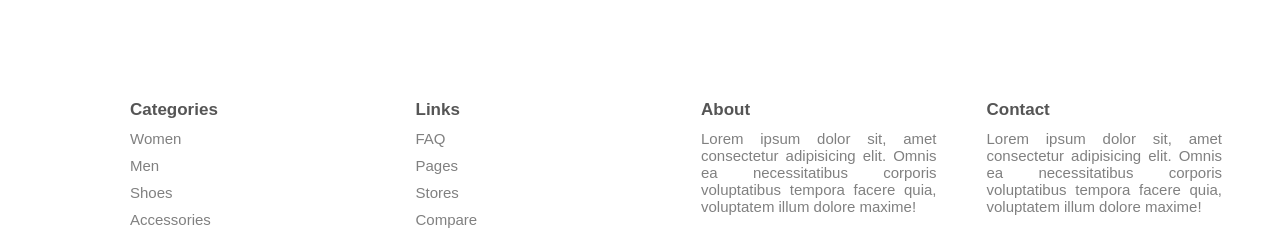
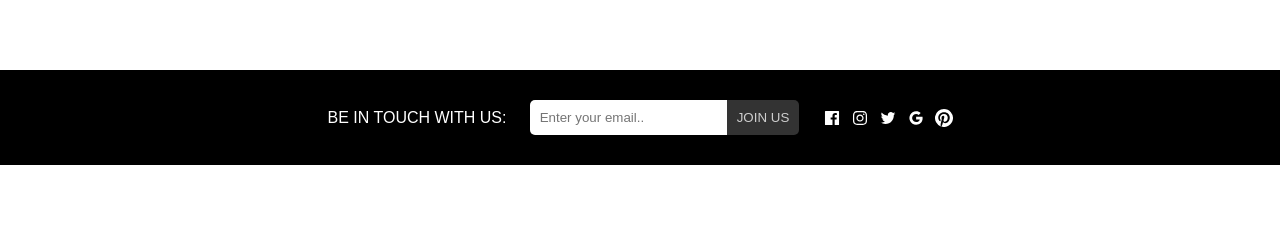
Before and after one commit to riteshk-007/E-commerce-site, a React (Vite) app: page / in a window 1280 px wide. Shown: the part 4006-4236 px from the top of the page. Built offline with nearby package versions, Linux system fonts and the light colour scheme; a web font is replaced by a local one.

Commit message:
design -  subscribe email section

```diff
--- /dev/null
+++ b/src/components/Contact/Contact.jsx
@@ -0,0 +1,32 @@
+import "./Contact.scss";
+
+import {
+  AiFillFacebook,
+  AiOutlineInstagram,
+  AiOutlineTwitter,
+  AiOutlineGoogle,
+} from "react-icons/ai";
+import { BsPinterest } from "react-icons/bs";
+
+function Contact() {
+  return (
+    <div className="contact">
+      <div className="wrapper">
+        <span>BE IN TOUCH WITH US:</span>
+        <div className="mail">
+          <input type="text" placeholder="Enter your email.." />
+          <button>JOIN US</button>
+        </div>
+        <div className="icons">
+          <AiFillFacebook />
+          <AiOutlineInstagram />
+          <AiOutlineTwitter />
+          <AiOutlineGoogle />
+          <BsPinterest />
+        </div>
+      </div>
+    </div>
+  );
+}
+
+export default Contact;
--- /dev/null
+++ b/src/components/Contact/Contact.scss
@@ -0,0 +1,49 @@
+@import "../style/mixins.scss";
+.contact {
+  background: #000;
+  color: #fff;
+  padding: 15px;
+  display: flex;
+  align-items: center;
+  justify-content: center;
+
+  .wrapper {
+    width: 100%;
+    margin: auto;
+    display: flex;
+    align-items: center;
+    justify-content: center;
+    flex-wrap: wrap;
+    span {
+      margin: 15px 0;
+    }
+    input {
+      padding: 10px;
+      border: none;
+      border-radius: 5px 0 0 5px;
+      outline: none;
+      margin: 15px 0;
+    }
+
+    button {
+      padding: 10px;
+      color: #cecece;
+      border-radius: 0 5px 5px 0;
+      background: #333;
+      border: none;
+      cursor: pointer;
+    }
+    .icons {
+      display: flex;
+      gap: 10px;
+      font-size: 18px;
+      margin: 15px 0;
+    }
+  }
+  @include md {
+    .wrapper {
+      width: 50%;
+      justify-content: space-between;
+    }
+  }
+}
--- a/src/pages/Home/Home.jsx
+++ b/src/pages/Home/Home.jsx
@@ -1,4 +1,5 @@
 import Categories from "../../components/Categories/Categories";
+import Contact from "../../components/Contact/Contact";
 import FeaturedProducts from "../../components/FeaturedProducts/FeaturedProducts";
 import Slider from "../../components/Slider/Slider";
 import "./Home.scss";
@@ -9,6 +10,7 @@
       <FeaturedProducts type="featured" />
       <Categories />
       <FeaturedProducts type="trending" />
+      <Contact />
     </div>
   );
 }
```
